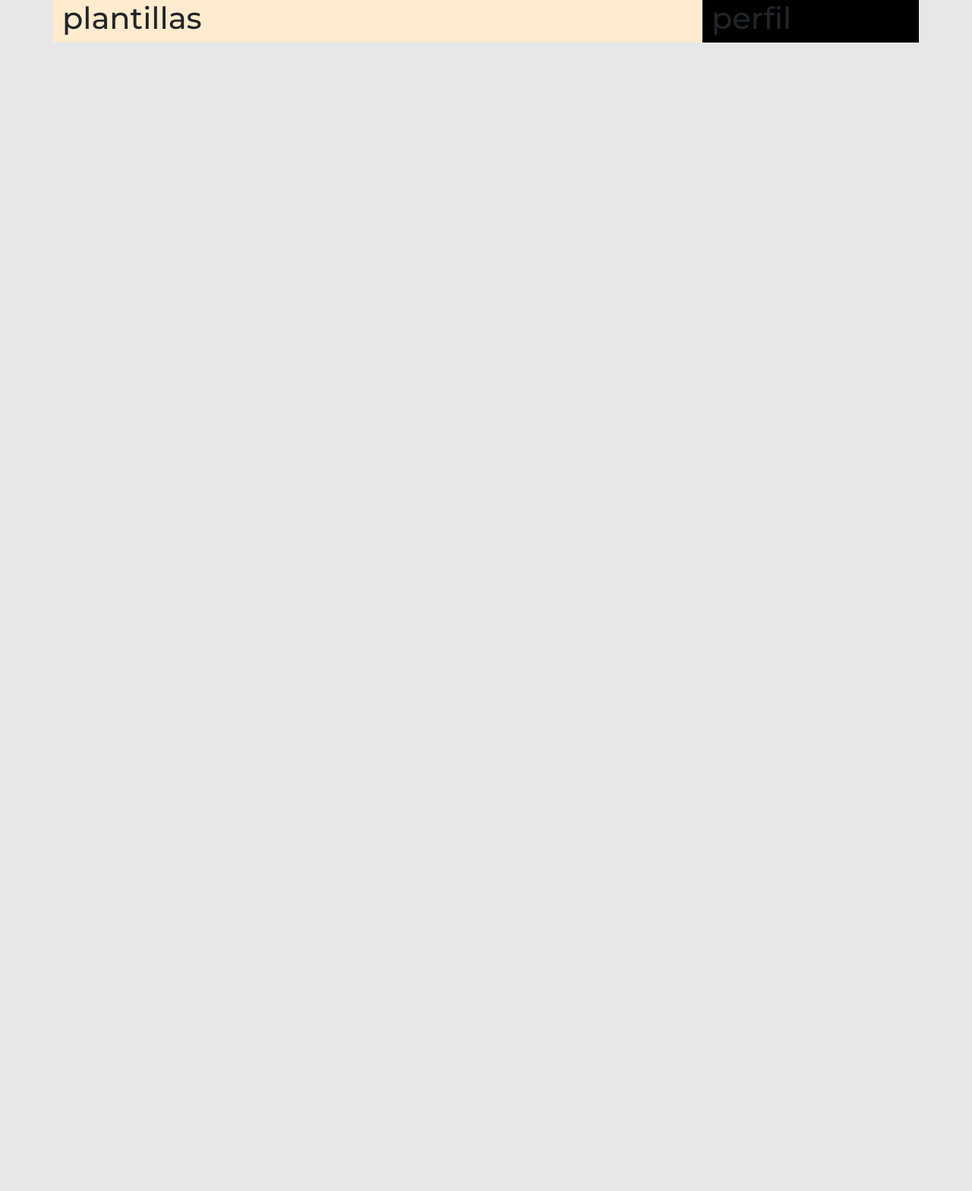
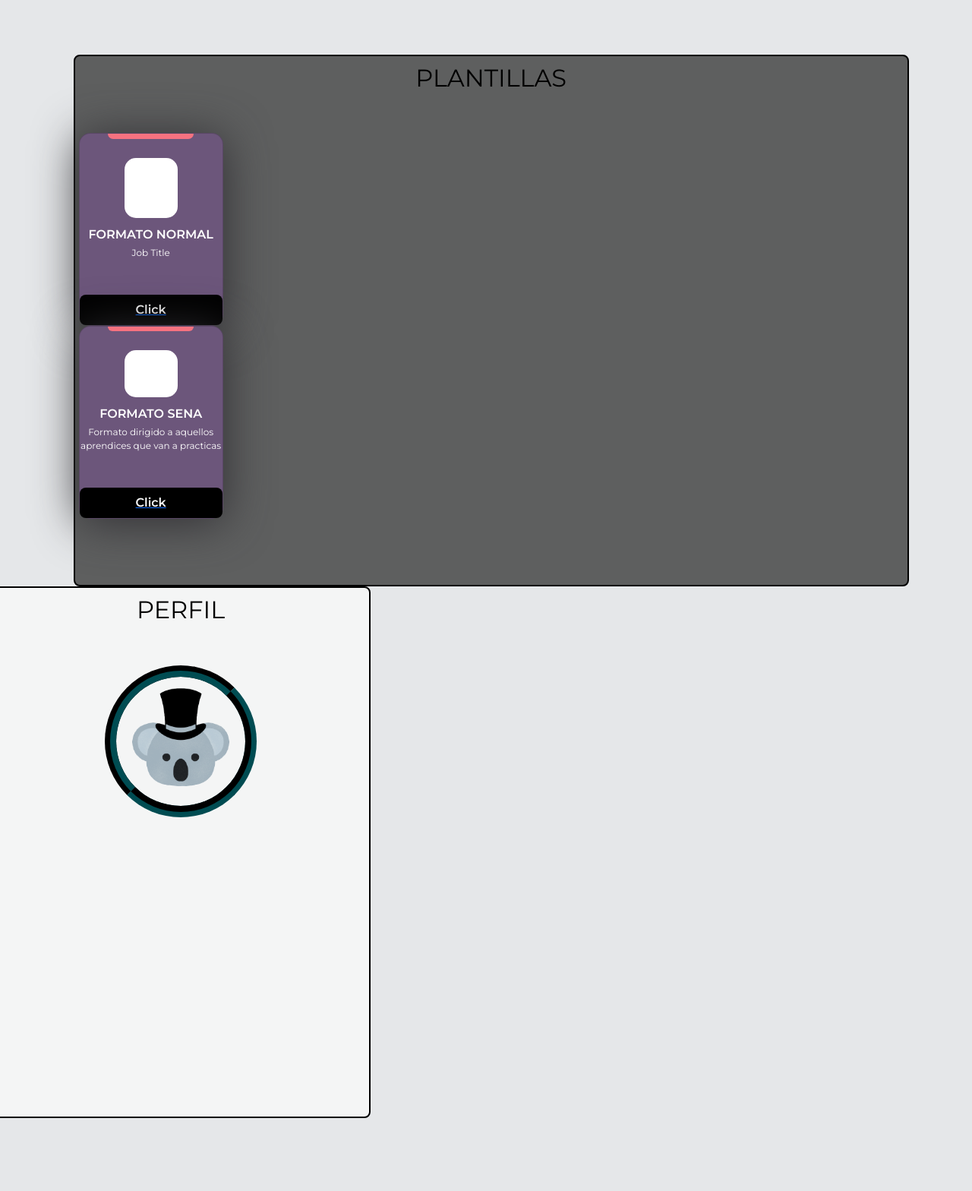
Before and after one commit to AaronHIDE/Life_Sheet, a PHP site: page /principal in a window 1280 px wide. Shown: the part 96-1664 px from the top of the page at 76% size. Before the commit the page ends 152 px from the top, so only its background shows below. Run offline with PHP 8.4, Linux system fonts and the light colour scheme; some libraries are stand-ins or nearby versions.

Commit message:
cambio de diseño formato sena, configuracion y pagina principal

```diff
--- /dev/null
+++ b/vista/librerias/css/cards.css
@@ -0,0 +1,58 @@
+.card {
+    width: 190px;
+    height: 254px;
+    background: #6C567B;
+    border-radius: 15px;
+    box-shadow: 1px 5px 60px 0px #313034;
+   }
+
+   .card .card-border-top {
+    width: 60%;
+    height: 3%;
+    background: #F67280;
+    margin: auto;
+    border-radius: 0px 0px 15px 15px;
+   }
+
+   .card span {
+    font-weight: 600;
+    color: white;
+    text-align: center;
+    display: block;
+    padding-top: 10px;
+    font-size: 16px;
+   }
+
+   .card .job {
+    font-weight: 400;
+    color: white;
+    display: block;
+    text-align: center;
+    padding-top: 3px;
+    font-size: 12px;
+   }
+
+   .card .img {
+    width: 70px;
+    height: 80px;
+    background: #ffffff;
+    border-radius: 15px;
+    margin: auto;
+    margin-top: 25px;
+   }
+
+   .card button {
+    padding: 8px 25px;
+    display: block;
+    margin: auto;
+    border-radius: 8px;
+    border: none;
+    margin-top: 30px;
+    background: #000000;
+    color: white;
+    font-weight: 600;
+   }
+
+   .card button:hover {
+    background: #C06C84;
+   }
--- a/vista/librerias/css/detalles.css
+++ b/vista/librerias/css/detalles.css
@@ -8,14 +8,70 @@
 
 .foto {
     border-radius: 50px;
-    border-color: black;
+    border-color: rgba(0, 0, 0, 0.77);
     border-style: groove;
 }
 
 .perfil1 {
-    background-color: black;
+    background-color: rgba(0, 0, 0, 0.434);
 }
 
 .perfil2 {
-    background-color:blanchedalmond;
+    background-color:rgba(255, 235, 205, 0.589);
 }
+
+
+
+
+
+.c1 {
+    width: 1100px;
+    height: 700px;
+
+}
+
+.c2{
+    width: 500px;
+    height: 700px;
+}
+
+.c3{
+    width: 1200px;
+    height: 700px;
+}
+
+
+
+.contenedor{
+    background-color: hsla(0, 0%, 10%, 0.663);
+}
+.contenedor2{
+    background-color: hsla(0, 0%, 99%, 0.663);
+}
+.contenedor3{
+    background-color: hsla(0, 42%, 74%, 0.663);
+}
+
+
+
+.video{
+    width: 600px;
+    height: 350px;
+    align-items: center;
+}
+
+
+.borde {
+    border: 2px solid black;
+    border-radius: 8px;
+    padding: 5px;
+}
+
+#editable{
+    overflow:auto;
+}
+
+.fuente {
+    font-family: "Times New Roman", Times, serif;
+    color: aliceblue;
+}
--- a/vista/librerias/css/style.css
+++ b/vista/librerias/css/style.css
@@ -70,7 +70,7 @@ body {
 	background: #f5f5f5;
 	max-width: 800px;
 	margin: 60px auto;
-	height: 1800px;
+	height: auto;
 	padding: 20px;
 	box-shadow: 0 2px 20px rgba(0, 0, 0, 0.3);
 }
--- a/vista/modulos/cabecera.php
+++ b/vista/modulos/cabecera.php
@@ -31,6 +31,8 @@
   <link rel='stylesheet' type='text/css' href='vista/librerias/css/mail.css'>
   <link rel='stylesheet' type='text/css' media='print' href='vista/librerias/css/print.css'>
   <link rel="stylesheet" type='text/css' href="vista/librerias/css/style.css">
+  <link rel="stylesheet" type='text/css' href="vista/librerias/css/principal.css">
+  <link rel="stylesheet" type='text/css' href="vista/librerias/css/cards.css">
 
 
   <link rel="preconnect" href="https://fonts.googleapis.com">
@@ -40,6 +42,8 @@
 
   <script src='vista/librerias/js/login.js'></script>
   <script src='vista/librerias/js/formato.js'></script>
+  <script src='vista/librerias/js/formatoSena.js'></script>
+  <script src='vista/librerias/js/registro.js'></script>
   <script type="module" src="https://unpkg.com/ionicons@7.1.0/dist/ionicons/ionicons.esm.js"></script>
   <script nomodule src="https://unpkg.com/ionicons@7.1.0/dist/ionicons/ionicons.js"></script>
   <script src="https://cdnjs.cloudflare.com/ajax/libs/jspdf/2.4.0/jspdf.umd.min.js"></script>
--- a/vista/modulos/principal.php
+++ b/vista/modulos/principal.php
@@ -19,16 +19,47 @@
         </div>
     </nav>
 
+    <br><br><br>
 
-    <div class="container">
-        <div class="row">
-            <div class="col-md-9 perfil2">
-                <h1>plantillas</h1>
+    <div class="row">
+
+        <div class="col-md-3 offset-md-1 c1 contenedor borde">
+            <center>
+                <FONT SIZE="6" FACE="Cooper Black" COLOR="black">PLANTILLAS</FONT>
+            </center>
+            <br><br>
+            <div class="card">
+                <div class="card-border-top">
+                </div>
+                <div class="img">
+                </div>
+                <span>FORMATO NORMAL</span>
+                <p class="job"> Job Title</p>
+                <a href="formato"><button> Click </button></a>
             </div>
-            <div class="col-md-3 perfil1">
-                <h1>perfil</h1>
+
+            <div class="card">
+                <div class="card-border-top">
+                </div>
+                <div class="img">
+                </div>
+                <span>FORMATO SENA</span>
+                <p class="job">Formato dirigido a aquellos aprendices que van a practicas</p>
+                <a href="formatoSena"><button> Click </button></a>
+            </div>
+        </div>
+
+
+        <div class="col-md-3 c2 contenedor2 borde">
+            <center>
+                <FONT SIZE="6" FACE="Cooper Black" COLOR="black">PERFIL</FONT>
+            </center>
+            <br>
+            <div class="img-area">
+                <img src="vista/imagenes/logoo.png">
             </div>
         </div>
     </div>
+    </div>
 
     <br><br><br><br>
```
Also changed, not shown: vista/librerias/css/formatoSena.css (deleted, +0 -156 lines), vista/modulos/configuracion.php (+42 -4 lines), vista/librerias/css/principal.css (added), vista/librerias/js/mail.js (deleted).
